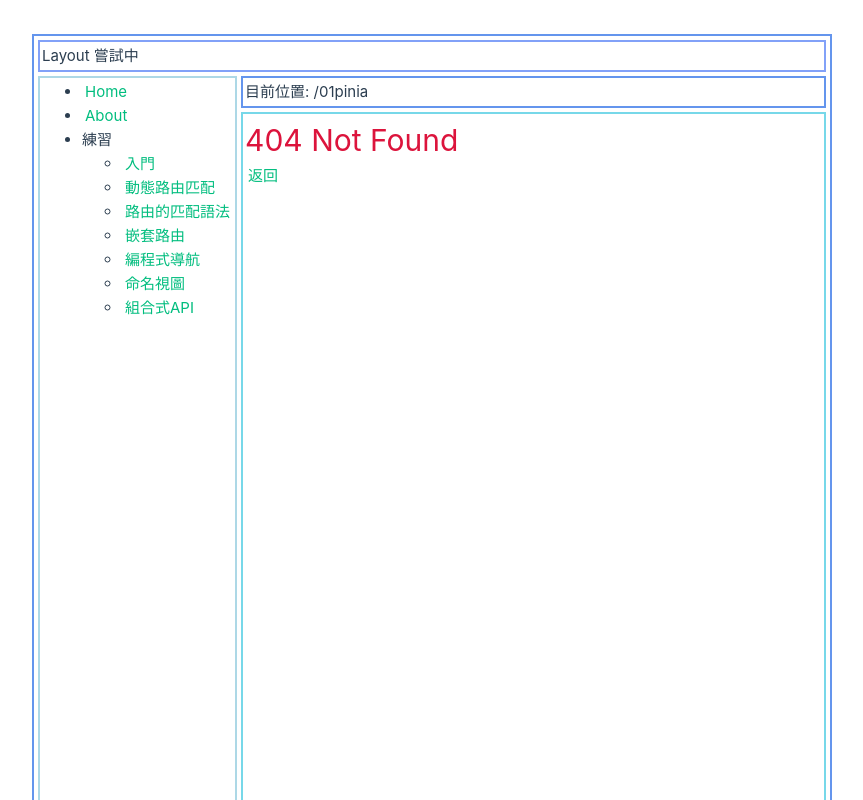
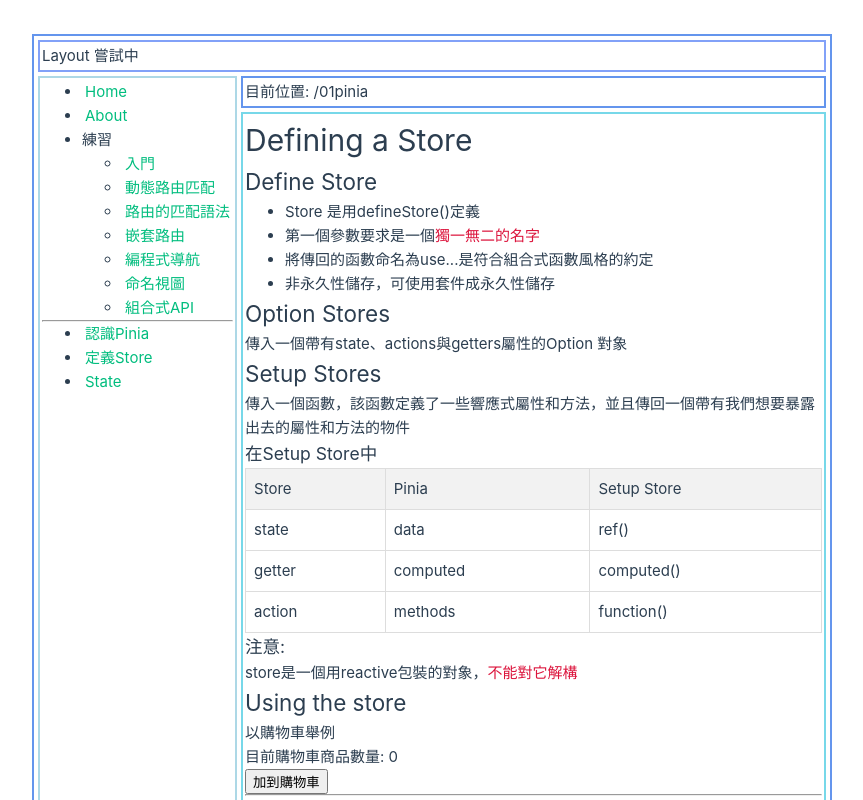
Before and after one commit to Teee24/VueRouter_Pinia_Practice, a Vue app: page /01pinia in a window 1280 px wide. Before the commit this address had no page. Shown: the top 800 px of the page, without its empty margins (208-1071 px from the left). Built offline with nearby package versions, Linux system fonts and the light colour scheme.

Commit message:
chore : 安裝pinia
-到state篇章

```diff
--- a/src/App.vue
+++ b/src/App.vue
@@ -35,6 +35,12 @@ import demo from '@/components/DemoDisplay.vue'
               <RouterLink to="/demo/07/123">組合式API</RouterLink>
             </li>
           </ul>
+        </ul>
+        <hr />
+        <ul>
+          <li><RouterLink to="/piniastart">認識Pinia</RouterLink></li>
+          <li><RouterLink to="/01pinia">定義Store</RouterLink></li>
+          <li><RouterLink to="/02pinia">State</RouterLink></li>
         </ul>
       </nav>
       <div class="mainAsideContainer">
--- a/src/main.js
+++ b/src/main.js
@@ -1,16 +1,20 @@
 import './assets/main.css'
 
 import { createApp } from 'vue'
-import { createPinia } from 'pinia'
 
 import App from './App.vue'
 import router from './router'
+
+import { createPinia } from 'pinia' // 建立一個pinia 實例(根store) 並將其傳遞給應用程式
+
+const pinia = createPinia()
 
 // 註冊路由器插件
 const app = createApp(App)
 
 // use()需要在mount()之前呼叫
-app.use(createPinia())
+
+app.use(pinia)
 app.use(router)
 
 app.mount('#app')
--- /dev/null
+++ b/src/stores/shoppinpCart.js
@@ -0,0 +1,39 @@
+import { ref, computed } from 'vue'
+import { defineStore } from 'pinia'
+
+/* defineStore() 的返回值可以命名，以 use 開頭且以 Store 結尾。
+    （例如 useUserStore，useCartStore，useProductStore）
+    第一個參數是你應用程式中 Store 的唯一識別符。
+*/
+
+// 定義購物車存儲區
+export const useShoppingCartStore = defineStore('shoppingCart', () => {
+  // 使用 setup 函數初始化存儲區
+  const cartItems = ref([])
+
+  // 新增商品到購物車
+  const addToCart = (product) => {
+    cartItems.value.push(product)
+  }
+
+  // 從購物車中移除商品
+  const removeFromCart = (productId) => {
+    const index = cartItems.value.findIndex((item) => item.id === productId)
+    if (index !== -1) {
+      cartItems.value.splice(index, 1)
+    }
+  }
+
+  // 獲取購物車商品數量
+  const cartItemCount = () => {
+    return cartItems.value.length
+  }
+
+  // 返回需要的狀態和方法
+  return {
+    cartItems,
+    addToCart,
+    removeFromCart,
+    cartItemCount
+  }
+})
--- /dev/null
+++ b/src/views/PiniaNotes/DefineStore.vue
@@ -0,0 +1,97 @@
+<script setup>
+import { ref } from 'vue'
+import { defineStore } from 'pinia'
+import { useRoute } from 'vue-router'
+import { useShoppingCartStore } from '@/stores/shoppinpCart'
+import { storeToRefs } from 'pinia'
+
+// 使用 useCounterStore() 函數實例化 store
+const cart = useShoppingCartStore()
+// ✨
+
+// `cartItems`是響應式的 ref
+// 同時透過外掛程式新增的屬性也會被擷取為 ref
+// 並且會跳過所有的 action 或非響應式 (不是 ref 或 reactive) 的屬性
+const { cartItems } = storeToRefs(cart)
+// 作為 action 的 increment 可以直接解構
+const { addToCart } = cart
+
+const product = ref('')
+</script>
+<template>
+  <h1>Defining a Store</h1>
+  <h2>Define Store</h2>
+  <ul>
+    <li>Store 是用defineStore()定義</li>
+    <li>第一個參數要求是一個<span style="color: crimson">獨一無二的名字</span></li>
+    <li>將傳回的函數命名為use...是符合組合式函數風格的約定</li>
+    <li>非永久性儲存，可使用套件成永久性儲存</li>
+  </ul>
+  <h2>Option Stores</h2>
+  <p>傳入一個帶有state、actions與getters屬性的Option 對象</p>
+  <h2>Setup Stores</h2>
+  <p>
+    傳入一個函數，該函數定義了一些響應式屬性和方法，並且傳回一個帶有我們想要暴露出去的屬性和方法的物件
+  </p>
+  <h3>在Setup Store中</h3>
+  <table>
+    <thead>
+      <tr>
+        <th>Store</th>
+        <th>Pinia</th>
+        <th>Setup Store</th>
+      </tr>
+    </thead>
+    <tbody>
+      <tr>
+        <td>state</td>
+        <td>data</td>
+        <td>ref()</td>
+      </tr>
+      <tr>
+        <td>getter</td>
+        <td>computed</td>
+        <td>computed()</td>
+      </tr>
+      <tr>
+        <td>action</td>
+        <td>methods</td>
+        <td>function()</td>
+      </tr>
+    </tbody>
+  </table>
+  <h3>注意:</h3>
+  <p>store是一個用reactive包裝的對象，<span style="color: crimson">不能對它解構</span></p>
+  <h2>Using the store</h2>
+  <div>
+    <label>以購物車舉例</label>
+    <p>目前購物車商品數量: {{ cart.cartItemCount() }}</p>
+    <button @click="cart.addToCart">加到購物車</button>
+  </div>
+  <hr />
+  <h2>Destructuring from a Store</h2>
+  <ul>
+    <li>使用storeToRefs()，提取屬性時可保持其響應性</li>
+  </ul>
+  <div>
+    <label>以購物車舉例</label>
+    <p>目前購物車商品數量: {{ cartItems }}</p>
+    <input type="text" :value="product" />
+    <button @click="addToCart(product)">加到購物車</button>
+  </div>
+</template>
+<style scoped>
+table {
+  border-collapse: collapse;
+  width: 100%;
+}
+th,
+td {
+  border: 1px solid #dddddd;
+  text-align: left;
+  padding: 8px;
+}
+th {
+  background-color: #f2f2f2;
+}
+</style>
--- /dev/null
+++ b/src/views/PiniaNotes/PiniaStarted.vue
@@ -0,0 +1,53 @@
+<script setup></script>
+<template>
+  <h2>Store (Ex: Pinia) 是一個保存狀態和業務邏輯的實體</h2>
+  <h3>全域狀態 like JS 的 windows.xxx</h3>
+  <table>
+    <thead>
+      <tr>
+        <th>Store</th>
+        <th>Pinia</th>
+      </tr>
+    </thead>
+    <tbody>
+      <tr>
+        <td>state</td>
+        <td>data</td>
+      </tr>
+      <tr>
+        <td>getter</td>
+        <td>computed</td>
+      </tr>
+      <tr>
+        <td>action</td>
+        <td>methods</td>
+      </tr>
+    </tbody>
+  </table>
+  <h3>使用時機</h3>
+  <p>一個Store 應該包含可以在整個應用程式中存取的資料。</p>
+  <p>
+    <span style="color: cornflowerblue">在許多地方使用的數據</span>-> Ex: 顯示在導覽列中的使用者信息
+  </p>
+  <p>
+    <span style="color: cornflowerblue">需要透過頁面保存的數據</span>-> Ex:一個非常複雜的多步驟表單
+  </p>
+  <label>注意事項: </label>
+  <p style="color: crimson">避免在Store 中引入那些原本可以在元件中保存的本地數據</p>
+  <p style="color: crimson">並非所有的應用程式都需要存取全域狀態 ，EX:一些機密資訊</p>
+</template>
+<style scoped>
+table {
+  border-collapse: collapse;
+  width: 100%;
+}
+th,
+td {
+  border: 1px solid #dddddd;
+  text-align: left;
+  padding: 8px;
+}
+th {
+  background-color: #f2f2f2;
+}
+</style>
--- /dev/null
+++ b/src/views/PiniaNotes/State.vue
@@ -0,0 +1,109 @@
+<script setup>
+import { defineStore } from 'pinia'
+
+const useStore = defineStore('storeId', {
+  // 為了完整型別推理，建議使用箭頭函數
+  state: () => {
+    return {
+      // 所有這些屬性都將自動推斷出它們的類型
+      count: 0,
+      name: 'Eduardo',
+      isAdmin: true,
+      items: [],
+      hasChanged: true
+    }
+  }
+})
+
+const store = useStore()
+
+// 實作介面幫助Store轉型
+// interface State {
+//   userList: UserInfo[]
+//   user: UserInfo | null
+// }
+// interface UserInfo {
+//   name: string
+//   age: number
+// }
+// const useUserStore = defineStore('storeId', {
+//   state: (): State => {
+//     return {
+//       userList: [],
+//       user: null,
+//     }
+//   },
+// })
+
+// const counter = useCountingStore()
+// console.log('before', counter)
+// // 重置 state
+// counter.$reset()
+// console.log('after', counter)
+// console.log(store)
+// store.$reset()
+// console.log(store)
+</script>
+<template>
+  <h1>State</h1>
+  <h3>
+    在Pinia 中，state 被定義為一個傳回初始狀態的函數。這使得Pinia 可以同時支援服務端和客戶端。
+  </h3>
+  <p>{{ store.count }}</p>
+  <h2>TypeScrip</h2>
+  <p>在某些情況下，你可能需要提供一些額外的訊息以幫助 TypeScript 進行類型推斷</p>
+  <p>
+    Ex: 當使用 <span style="color: cornflowerblue">泛型</span>時，可能需要額外幫助 TypeScript
+    進行類型推斷
+  </p>
+  <p>
+    Ex: 當 <span style="color: cornflowerblue">引用外部庫或模組</span>時，Pinia
+    可能無法自動推斷類型，這時你需要手動指定類型
+  </p>
+  <p>Ex: 在一些複雜的邏輯中，你可能需要額外的型別定義來確保 TypeScript 知道你的意圖</p>
+  <p>
+    ->
+    <code
+      >type MyCustomType = { id: string, value: number, } const customData = ref&lt;MyCustomType |
+      null>(null)</code
+    >
+  </p>
+  <p>! 可以用一個介面定義state，並且加上state()的回傳值的類型</p>
+  <h2>Accessing the state</h2>
+  <p>預設情況下，你可以透過store實例存取state，直接對其進行讀寫。</p>
+  <p>Ex: const store = useStore()</p>
+  <p>store.count++</p>
+  <!-- <p>{{ store.count++ }}</p> -->
+  <h2>Resetting the state</h2>
+  <!-- <p>{{ store.$reset }}</p> -->
+  <h2>Usage with the Options API</h2>
+  <h3>Modifiable state</h3>
+  <h2>Mutating the state</h2>
+  <h2>Replacing the state</h2>
+  <h2>Subscribing to the state</h2>
+  <h2>可修改的state</h2>
+  <h2>變更state</h2>
+  <!-- <p>
+    {{
+      store.$patch({
+        count: store.count + 1,
+        age: 120,
+        name: 'DIO'
+      })
+    }}
+  </p>
+  <p>
+    {{
+      store.$patch((state) => {
+        state.items.push({ name: 'shoes', quantity: 1 })
+        state.hasChanged = true
+      })
+    }}
+  </p> -->
+  <h2>替換state</h2>
+  <p>你不能完全替換掉store 的state，因為那樣會破壞其響應性。但是，你可以patch它。</p>
+  <p>{{ (store.$state = { count: 24 }) }}</p>
+  <h2>訂閱state</h2>
+  <p>使用$subscribe()的好處是subscriptions在patch後只觸發一次(例如，當使用上面的函數版本時)</p>
+</template>
+<style></style>
```
Also changed, not shown: src/router/index.js (+12 -0 lines), src/views/PiniaNotes/Action.vue (added), src/views/PiniaNotes/Getter.vue (added), src/views/PiniaNotes/StoresOutsideOComponents.vue (added).
